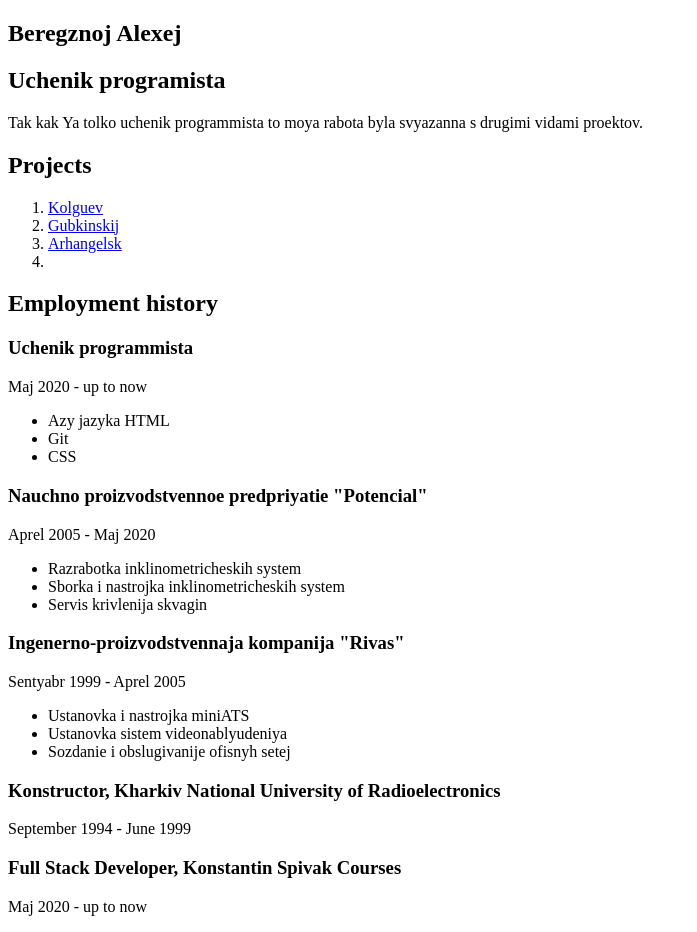
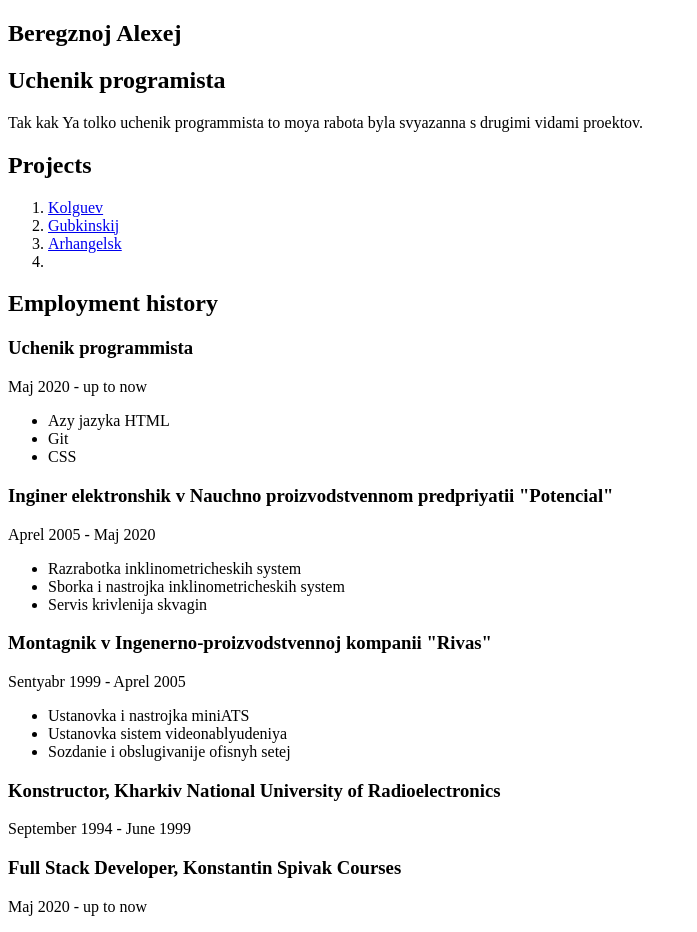
Before and after one commit to Alexej1977/Zadanije2, a plain HTML site: page index.html in a window 1280 px wide. Shown: the whole page, without its empty margins (0-697 px from the left). Drawn offline with Linux system fonts and the light colour scheme.

Commit message:
Pravaja chast zjume

```diff
--- a/index.html
+++ b/index.html
@@ -33,7 +33,7 @@
                 <li>Git</li>
                 <li>CSS</li>
             </ul>
-            <h3>Nauchno proizvodstvennoe predpriyatie &QUOT;Potencial&QUOT;</h3>
+            <h3>Inginer elektronshik v Nauchno proizvodstvennom predpriyatii &QUOT;Potencial&QUOT;</h3>
 
             <p>Aprel 2005 - Maj 2020</p>
             <ul>
@@ -41,7 +41,7 @@
                 <li>Sborka i nastrojka inklinometricheskih system</li>
                 <li>Servis krivlenija skvagin</li>
             </ul>
-            <h3>Ingenerno-proizvodstvennaja kompanija &QUOT;Rivas&QUOT;</h3>
+            <h3>Montagnik v Ingenerno-proizvodstvennoj kompanii &QUOT;Rivas&QUOT;</h3>
             <p>Sentyabr 1999 - Aprel 2005</p>
             <ul>
                 <li>Ustanovka i nastrojka miniATS</li>
```
